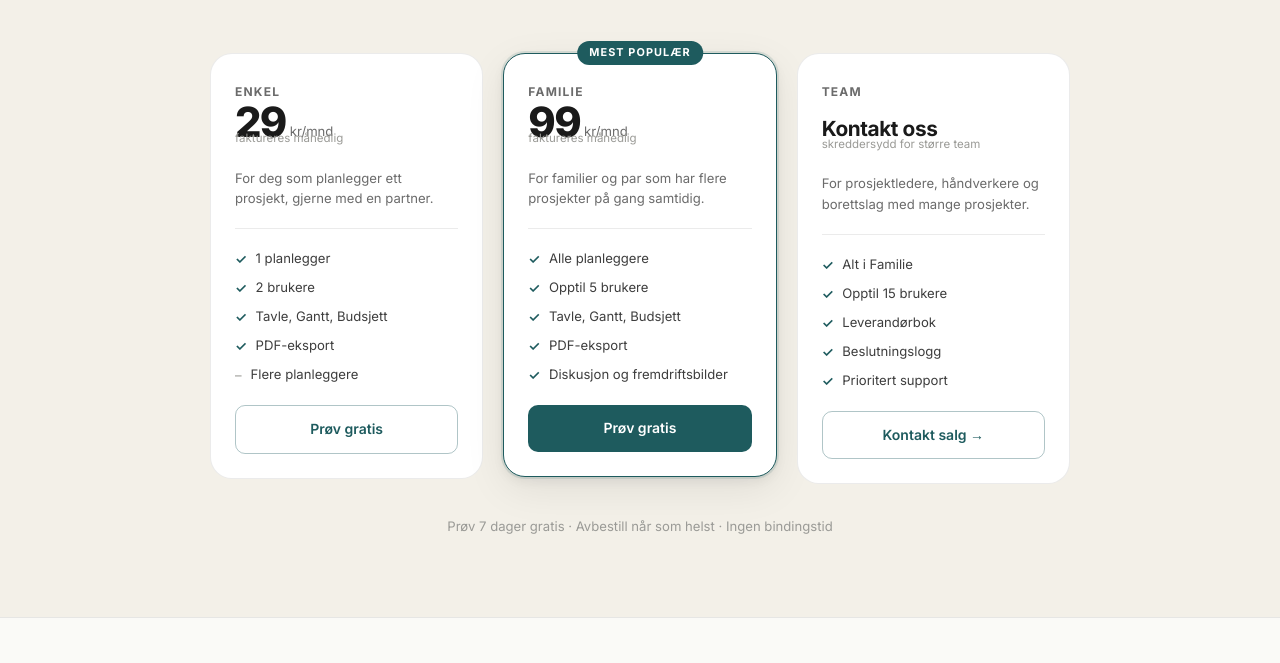
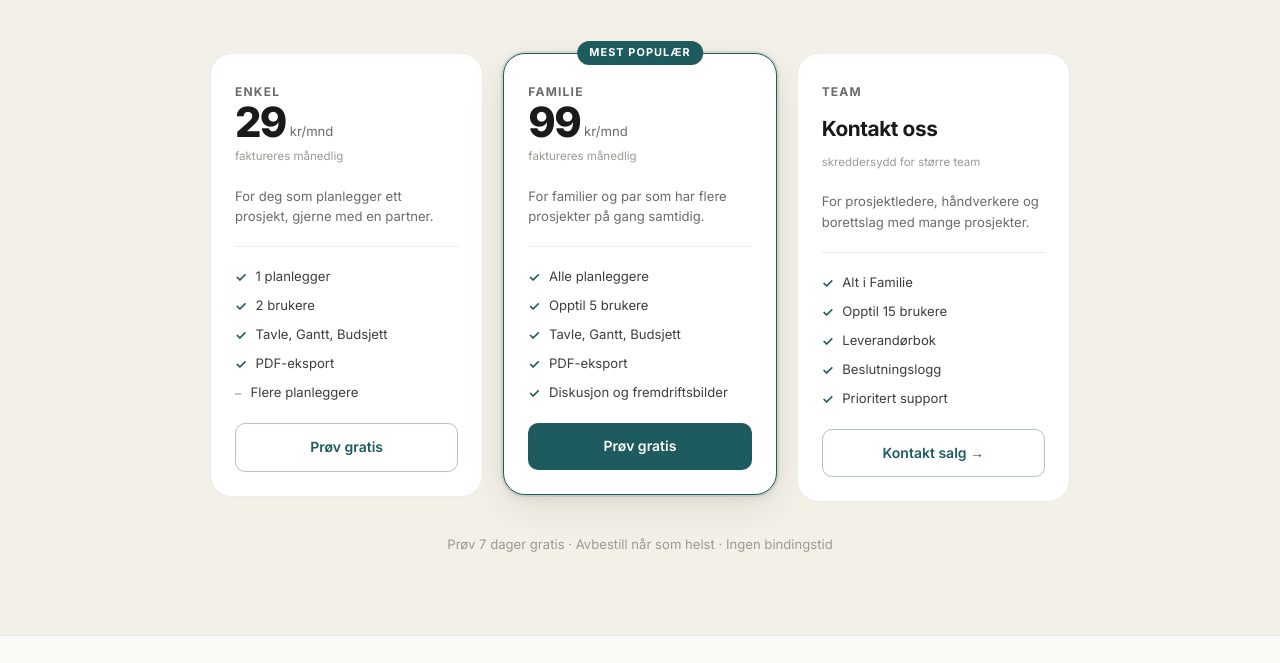
Before and after one commit to mortenvee/bundly, a website: page index.html in a window 1280 px wide. Shown: the part 4862-5525 px from the top of the page. Drawn offline with Linux system fonts and the light colour scheme.

Commit message:
Fix price note overlap: remove negative margin-top

```diff
--- a/index.html
+++ b/index.html
@@ -1168,7 +1168,7 @@
     }
     .price-kr { font-size: 2.6rem; font-weight: 800; letter-spacing: -0.04em; color: var(--text); }
     .price-period { font-size: 0.82rem; color: var(--muted); padding-bottom: 5px; }
-    .price-yearly-note { font-size: 0.72rem; color: var(--muted-2); margin-top: -14px; min-height: 18px; }
+    .price-yearly-note { font-size: 0.72rem; color: var(--muted-2); margin-top: 4px; min-height: 18px; }
     .price-desc { font-size: 0.82rem; color: var(--muted); line-height: 1.55; }
     .price-divider { border: none; border-top: 1px solid var(--border); }
     .price-features { display: flex; flex-direction: column; gap: 9px; flex: 1; }
```
